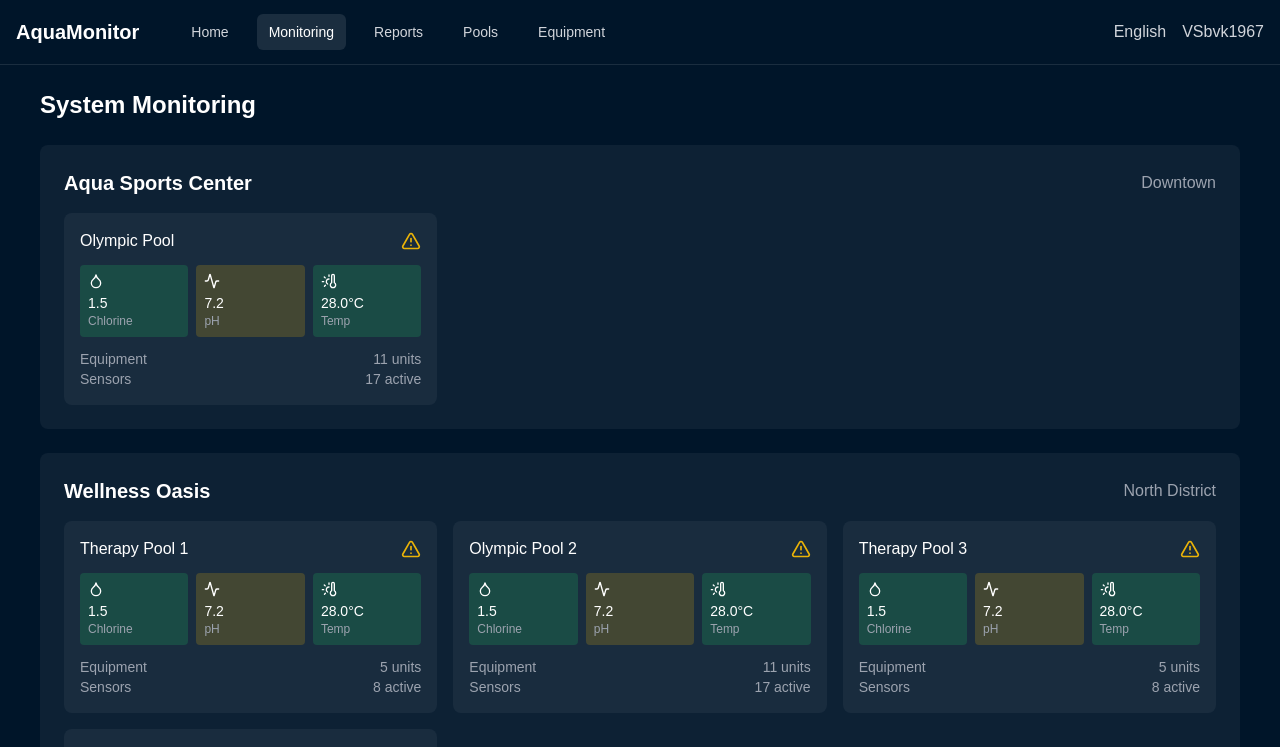
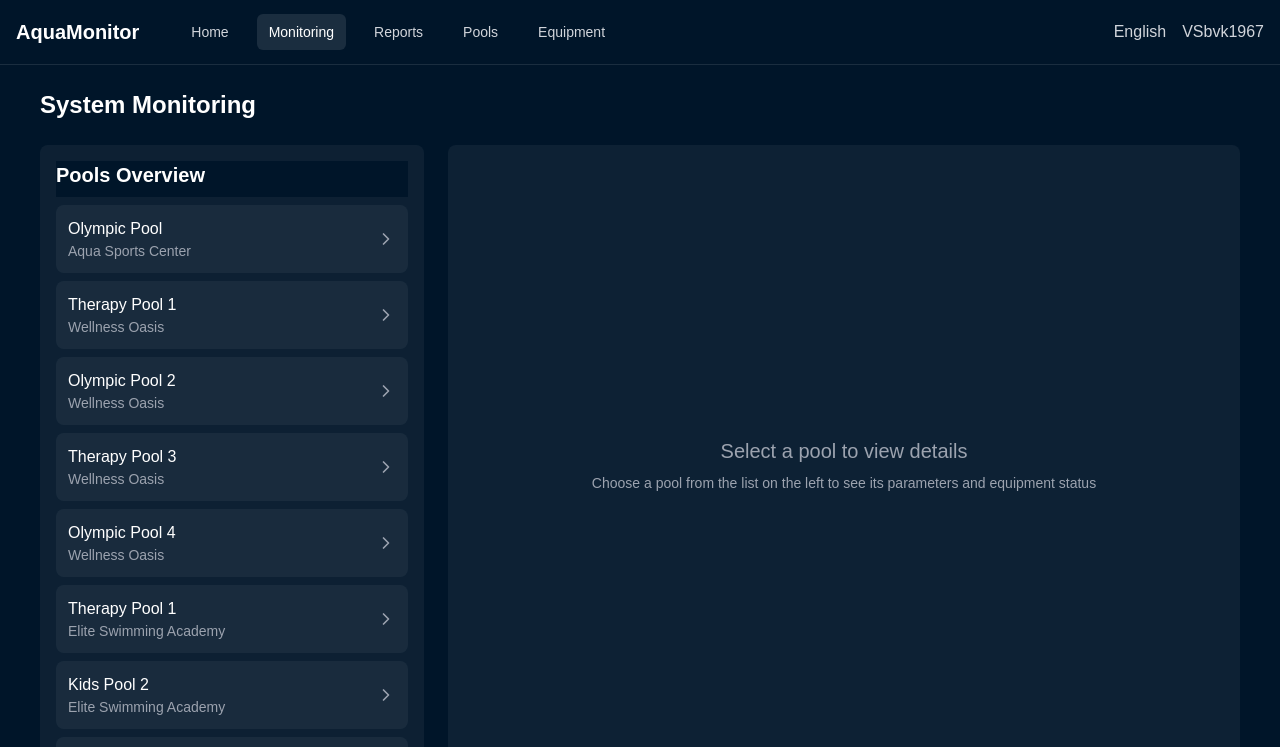
Before and after one commit to VSLinea/AquaMonitor, a Next.js app: page /monitoring in a window 1280 px wide. Shown: the top 747 px of the page. Built offline with nearby package versions, Linux system fonts and the light colour scheme.

Commit message:
Update monitoring page with split-panel layout and real-time pool monitoring

```diff
--- a/app/monitoring/page.tsx
+++ b/app/monitoring/page.tsx
@@ -1,11 +1,28 @@
 "use client"
 
+import { useState } from "react"
 import { useFacility } from "@/contexts/FacilityContext"
-import { AlertTriangle, Activity, Droplet, ThermometerSun } from "lucide-react"
+import { AlertTriangle, Activity, Droplet, ThermometerSun, ChevronRight } from "lucide-react"
 import Link from "next/link"
+
+interface PoolWithFacility {
+  facilityName: string
+  facilityLocation: string
+  pool: any // Using the Pool type from your types file
+}
 
 export default function Monitoring() {
   const { facilities } = useFacility()
+  const [selectedPool, setSelectedPool] = useState<PoolWithFacility | null>(null)
+
+  // Flatten pools with facility info for the list
+  const allPools = facilities.flatMap(facility =>
+    facility.pools.map(pool => ({
+      facilityName: facility.name,
+      facilityLocation: facility.location,
+      pool
+    }))
+  )
 
   const getParameterStatus = (parameter: string, value: number) => {
     switch (parameter) {
@@ -27,94 +44,132 @@ export default function Monitoring() {
     <div className="min-h-screen bg-[#001529] text-white p-6">
       <h1 className="text-2xl font-bold mb-6">System Monitoring</h1>
 
-      <div className="space-y-6">
-        {facilities.map((facility) => (
-          <div key={facility.id} className="bg-white/5 rounded-lg p-6">
-            <div className="flex justify-between items-center mb-4">
-              <h2 className="text-xl font-semibold">{facility.name}</h2>
-              <span className="text-gray-400">{facility.location}</span>
+      <div className="grid grid-cols-1 lg:grid-cols-3 gap-6">
+        {/* Left Panel - Pool List */}
+        <div className="bg-white/5 rounded-lg p-4 max-h-[80vh] overflow-y-auto">
+          <div className="sticky top-0 bg-[#001529] pb-2 mb-2">
+            <h2 className="text-xl font-semibold">Pools Overview</h2>
           </div>
-
-            <div className="grid grid-cols-1 md:grid-cols-2 lg:grid-cols-3 gap-4">
-              {facility.pools.map((pool) => {
+          <div className="space-y-2">
+            {allPools.map((poolInfo) => {
               const criticalIssues = [
-                  getParameterStatus('chlorine', pool.parameters.chlorine),
-                  getParameterStatus('pH', pool.parameters.pH),
-                  getParameterStatus('temperature', pool.parameters.temperature)
+                getParameterStatus('chlorine', poolInfo.pool.parameters.chlorine),
+                getParameterStatus('pH', poolInfo.pool.parameters.pH),
+                getParameterStatus('temperature', poolInfo.pool.parameters.temperature)
               ].filter(status => status === 'critical').length
 
-                const warningIssues = [
-                  getParameterStatus('chlorine', pool.parameters.chlorine),
-                  getParameterStatus('pH', pool.parameters.pH),
-                  getParameterStatus('temperature', pool.parameters.temperature)
-                ].filter(status => status === 'warning').length
-
               return (
-                  <Link
-                    href={`/pools/${pool.id}`}
-                    key={pool.id}
-                    className="bg-white/5 p-4 rounded-lg hover:bg-white/10 transition-colors"
+                <button
+                  key={poolInfo.pool.id}
+                  onClick={() => setSelectedPool(poolInfo)}
+                  className={`w-full text-left p-3 rounded-lg transition-colors ${
+                    selectedPool?.pool.id === poolInfo.pool.id
+                      ? 'bg-white/20'
+                      : 'bg-white/5 hover:bg-white/10'
+                  }`}
                 >
-                    <div className="flex justify-between items-center mb-3">
-                      <div className="font-medium">{pool.name}</div>
-                      {(criticalIssues > 0 || warningIssues > 0) && (
-                        <AlertTriangle className={`w-5 h-5 ${
-                          criticalIssues > 0 ? 'text-red-500' : 'text-yellow-500'
-                        }`} />
+                  <div className="flex justify-between items-center">
+                    <div>
+                      <div className="font-medium">{poolInfo.pool.name}</div>
+                      <div className="text-sm text-gray-400">{poolInfo.facilityName}</div>
+                    </div>
+                    {criticalIssues > 0 ? (
+                      <AlertTriangle className="w-5 h-5 text-red-500" />
+                    ) : (
+                      <ChevronRight className="w-5 h-5 text-gray-400" />
                     )}
                   </div>
-
-                    <div className="grid grid-cols-3 gap-2">
-                      <div className={`p-2 rounded ${
-                        getParameterStatus('chlorine', pool.parameters.chlorine) === 'critical' ? 'bg-red-500/20' :
-                        getParameterStatus('chlorine', pool.parameters.chlorine) === 'warning' ? 'bg-yellow-500/20' :
-                        'bg-green-500/20'
-                      }`}>
-                        <Droplet className="w-4 h-4 mb-1" />
-                        <div className="text-sm">{pool.parameters.chlorine.toFixed(1)}</div>
-                        <div className="text-xs text-gray-400">Chlorine</div>
-                      </div>
-
-                      <div className={`p-2 rounded ${
-                        getParameterStatus('pH', pool.parameters.pH) === 'critical' ? 'bg-red-500/20' :
-                        getParameterStatus('pH', pool.parameters.pH) === 'warning' ? 'bg-yellow-500/20' :
-                        'bg-green-500/20'
-                      }`}>
-                        <Activity className="w-4 h-4 mb-1" />
-                        <div className="text-sm">{pool.parameters.pH.toFixed(1)}</div>
-                        <div className="text-xs text-gray-400">pH</div>
-                      </div>
-
-                      <div className={`p-2 rounded ${
-                        getParameterStatus('temperature', pool.parameters.temperature) === 'critical' ? 'bg-red-500/20' :
-                        getParameterStatus('temperature', pool.parameters.temperature) === 'warning' ? 'bg-yellow-500/20' :
-                        'bg-green-500/20'
-                      }`}>
-                        <ThermometerSun className="w-4 h-4 mb-1" />
-                        <div className="text-sm">{pool.parameters.temperature.toFixed(1)}°C</div>
-                        <div className="text-xs text-gray-400">Temp</div>
+                </button>
+              )
+            })}
           </div>
         </div>
 
-                    <div className="mt-3 text-sm">
-                      <div className="flex justify-between text-gray-400">
-                        <span>Equipment</span>
-                        <span>{pool.equipment.length} units</span>
+        {/* Right Panel - Pool Details */}
+        <div className="lg:col-span-2">
+          {selectedPool ? (
+            <div className="bg-white/5 rounded-lg p-6">
+              <div className="flex justify-between items-center mb-6">
+                <div>
+                  <h2 className="text-xl font-semibold">{selectedPool.pool.name}</h2>
+                  <div className="text-gray-400">
+                    {selectedPool.facilityName} - {selectedPool.facilityLocation}
                   </div>
-                      <div className="flex justify-between text-gray-400">
-                        <span>Sensors</span>
-                        <span>
-                          {pool.equipment.reduce((acc, eq) => acc + eq.sensors.length, 0)} active
+                </div>
+                <Link
+                  href={`/pools/${selectedPool.pool.id}`}
+                  className="px-4 py-2 bg-white/10 rounded-lg hover:bg-white/20 transition-colors"
+                >
+                  View Details
+                </Link>
+              </div>
+
+              <div className="grid grid-cols-1 md:grid-cols-3 gap-6 mb-6">
+                <div className={`p-4 rounded-lg ${
+                  getParameterStatus('chlorine', selectedPool.pool.parameters.chlorine) === 'critical' ? 'bg-red-500/20' :
+                  getParameterStatus('chlorine', selectedPool.pool.parameters.chlorine) === 'warning' ? 'bg-yellow-500/20' :
+                  'bg-green-500/20'
+                }`}>
+                  <Droplet className="w-6 h-6 mb-2" />
+                  <div className="text-2xl font-bold">{selectedPool.pool.parameters.chlorine.toFixed(1)}</div>
+                  <div className="text-gray-400">Chlorine (ppm)</div>
+                </div>
+
+                <div className={`p-4 rounded-lg ${
+                  getParameterStatus('pH', selectedPool.pool.parameters.pH) === 'critical' ? 'bg-red-500/20' :
+                  getParameterStatus('pH', selectedPool.pool.parameters.pH) === 'warning' ? 'bg-yellow-500/20' :
+                  'bg-green-500/20'
+                }`}>
+                  <Activity className="w-6 h-6 mb-2" />
+                  <div className="text-2xl font-bold">{selectedPool.pool.parameters.pH.toFixed(1)}</div>
+                  <div className="text-gray-400">pH Level</div>
+                </div>
+
+                <div className={`p-4 rounded-lg ${
+                  getParameterStatus('temperature', selectedPool.pool.parameters.temperature) === 'critical' ? 'bg-red-500/20' :
+                  getParameterStatus('temperature', selectedPool.pool.parameters.temperature) === 'warning' ? 'bg-yellow-500/20' :
+                  'bg-green-500/20'
+                }`}>
+                  <ThermometerSun className="w-6 h-6 mb-2" />
+                  <div className="text-2xl font-bold">{selectedPool.pool.parameters.temperature.toFixed(1)}°C</div>
+                  <div className="text-gray-400">Temperature</div>
+                </div>
+              </div>
+
+              <div className="grid grid-cols-1 md:grid-cols-2 gap-6">
+                {selectedPool.pool.equipment.map((equipment: any) => (
+                  <div key={equipment.id} className="bg-white/5 p-4 rounded-lg">
+                    <div className="flex justify-between items-center mb-4">
+                      <h3 className="font-semibold">{equipment.name}</h3>
+                      <span className={`px-2 py-1 rounded text-sm ${
+                        equipment.status === 'running' ? 'bg-green-500/20 text-green-400' :
+                        'bg-red-500/20 text-red-400'
+                      }`}>
+                        {equipment.status}
                       </span>
                     </div>
+                    <div className="space-y-3">
+                      {equipment.sensors.map((sensor: any) => (
+                        <div key={sensor.id} className="flex justify-between items-center">
+                          <div className="text-gray-400">{sensor.type}</div>
+                          <div>{sensor.value.toFixed(1)} {sensor.unit}</div>
                         </div>
-                  </Link>
-                )
-              })}
+                      ))}
                     </div>
                   </div>
                 ))}
               </div>
             </div>
+          ) : (
+            <div className="bg-white/5 rounded-lg p-6 flex items-center justify-center h-full">
+              <div className="text-center text-gray-400">
+                <div className="text-xl mb-2">Select a pool to view details</div>
+                <div className="text-sm">Choose a pool from the list on the left to see its parameters and equipment status</div>
+              </div>
+            </div>
+          )}
+        </div>
+      </div>
+    </div>
   )
 }
```
Lines whose indentation alone changed are shown as unchanged.
